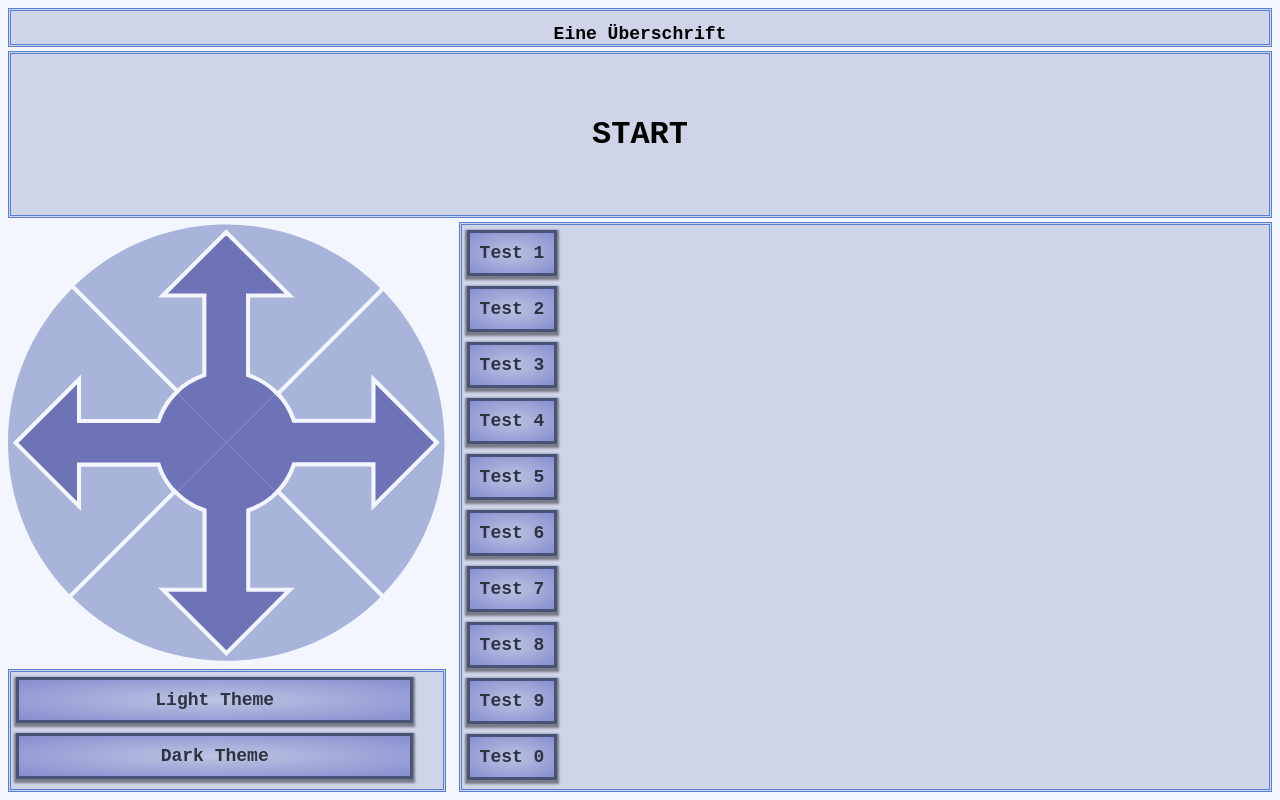
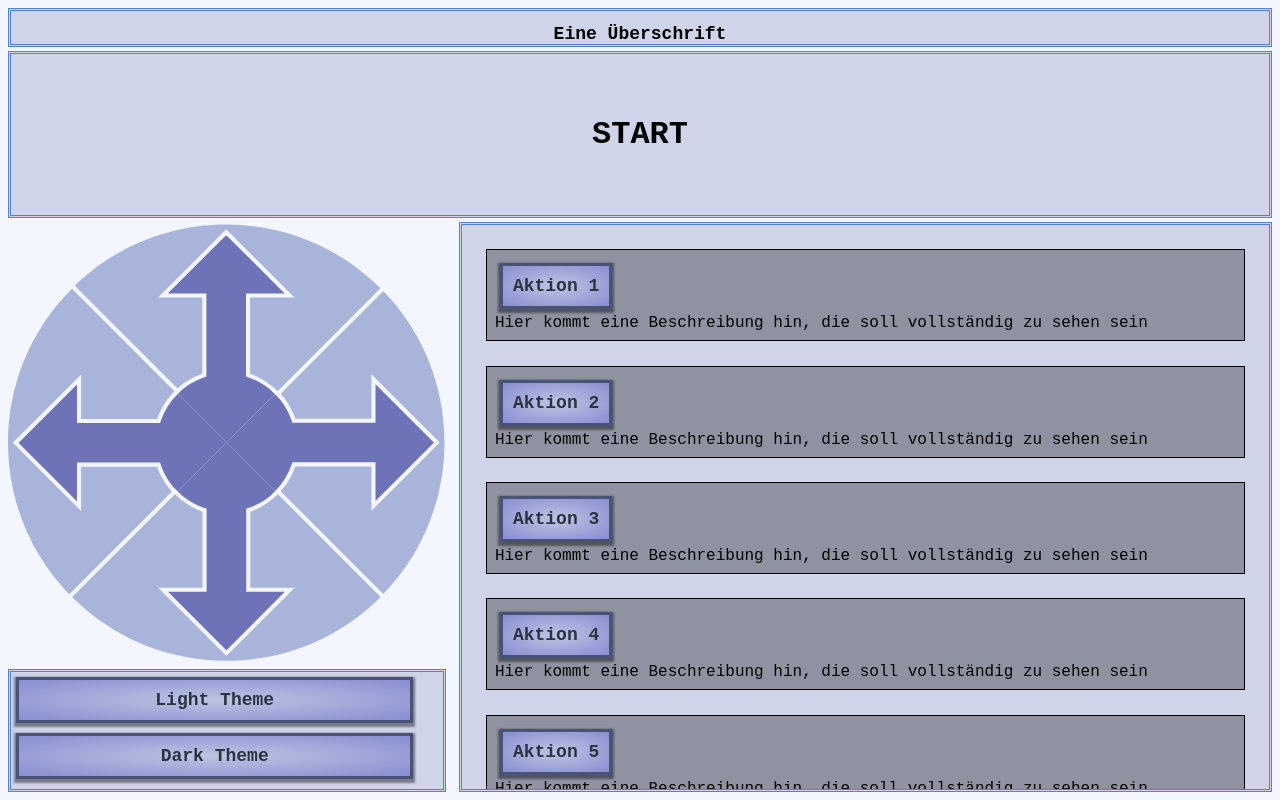
Before and after one commit to Nora404/TryHandy, an Angular app in the folder TryHandy/: page / in a window 1280 px wide. Built offline with nearby package versions, Linux system fonts and the light colour scheme.

Commit message:
test add

```diff
--- a/TryHandy/src/app/layout/layout.component.html
+++ b/TryHandy/src/app/layout/layout.component.html
@@ -48,16 +48,10 @@
     </div>
     <div class="action">
 
-        <button>Test 1</button><br>
-        <button>Test 2</button><br>
-        <button>Test 3</button><br>
-        <button>Test 4</button><br>
-        <button>Test 5</button><br>
-        <button>Test 6</button><br>
-        <button>Test 7</button><br>
-        <button>Test 8</button><br>
-        <button>Test 9</button><br>
-        <button>Test 0</button><br>
+        <div *ngFor="let action of test2" class="test">
+            <button>{{action}}</button><br>
+            Hier kommt eine Beschreibung hin, die soll vollständig zu sehen sein
+        </div>
 
     </div>
 </div>
--- a/TryHandy/src/app/layout/layout.component.scss
+++ b/TryHandy/src/app/layout/layout.component.scss
@@ -53,3 +53,15 @@
     overflow-y: scroll;
     overflow-x: hidden;
 }
+
+
+
+
+// test
+.test {
+    box-sizing: border-box;
+    border: 1px, solid;
+    background-color: rgba(0, 0, 0, 0.308);
+    padding: 1%;
+    margin: 3%;
+}
--- a/TryHandy/src/app/layout/layout.component.ts
+++ b/TryHandy/src/app/layout/layout.component.ts
@@ -1,15 +1,29 @@
+import { CommonModule } from '@angular/common';
 import { AfterViewChecked, Component, OnInit } from '@angular/core';
 
 @Component({
   selector: 'app-layout',
   standalone: true,
-  imports: [],
+  imports: [CommonModule],
   templateUrl: './layout.component.html',
   styleUrl: './layout.component.scss'
 })
 export class LayoutComponent implements AfterViewChecked {
 
   test: string = "START";
+  test2: string[] = [
+    'Aktion 1',
+    'Aktion 2',
+    'Aktion 3',
+    'Aktion 4',
+    'Aktion 5',
+    'Aktion 6',
+    'Aktion 7',
+    'Aktion 8',
+    'Aktion 9',
+    'Aktion 10',
+    'Aktion 11',
+  ];
 
   setTheme(theme: string) {
     document.body.classList.remove('light-theme', 'dark-theme');
```
